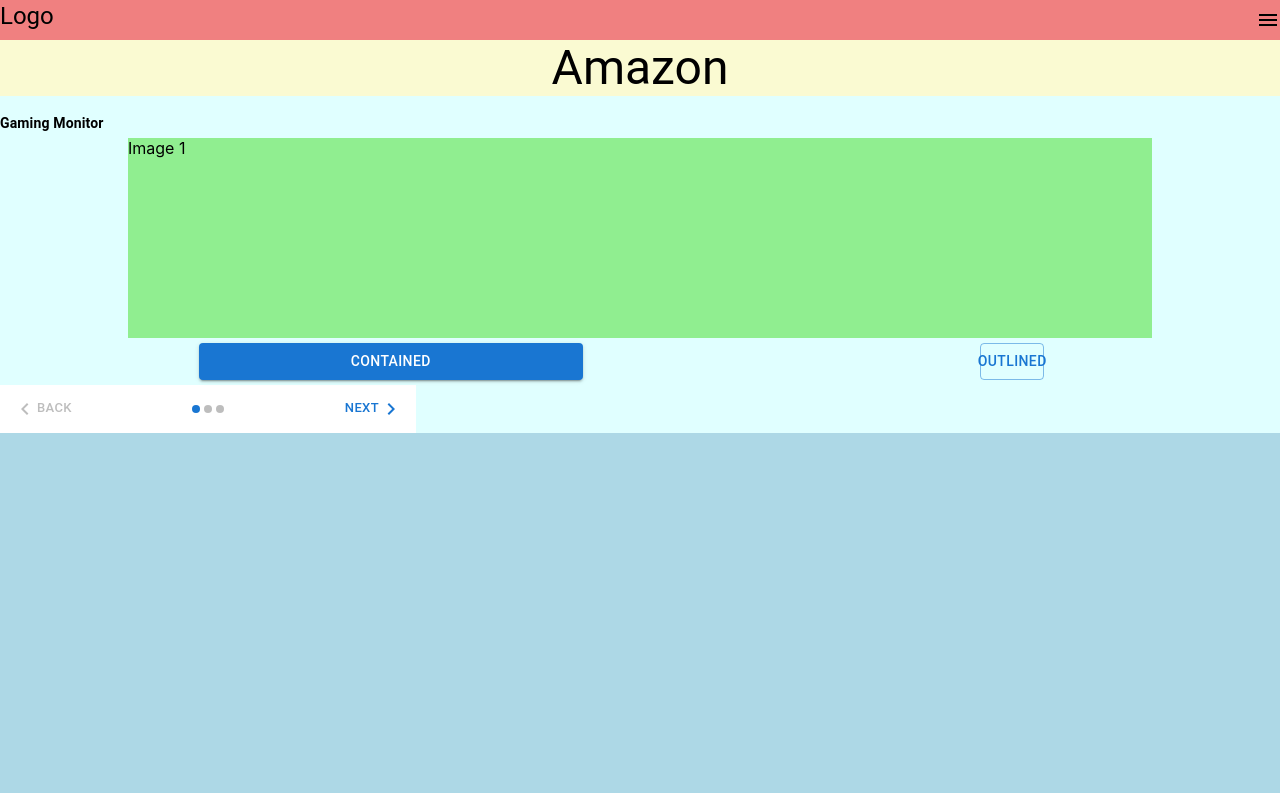
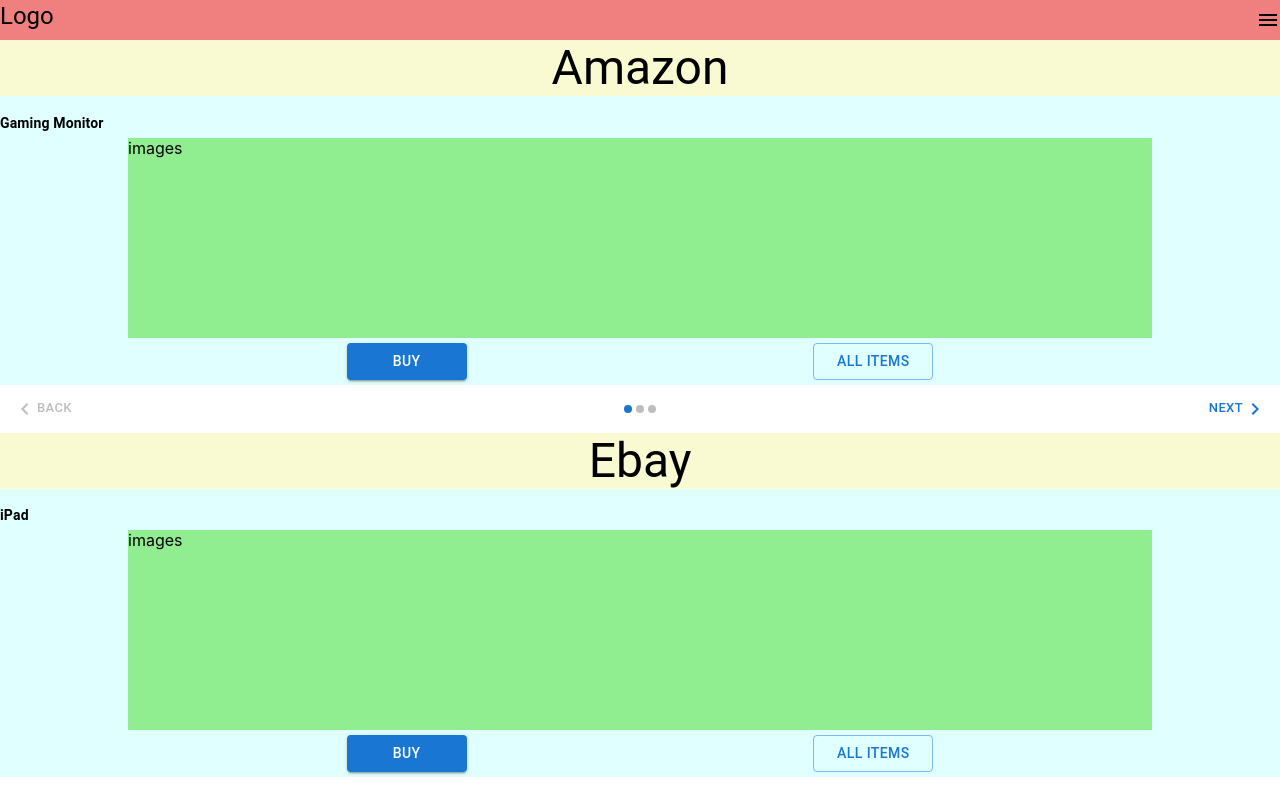
Before and after one commit to santiav4/niche-items, a React (Create React App) app: page / in a window 1280 px wide. Shown: the top 793 px of the page. Built offline with nearby package versions, Linux system fonts and the light colour scheme.

Commit message:
map data

```diff
--- a/src/components/Carousel.jsx
+++ b/src/components/Carousel.jsx
@@ -22,12 +22,9 @@ export default function DotsMobileStepper({ activeStep, setActiveStep }) {
       steps={3}
       position="static"
       activeStep={activeStep}
-            sx={{ maxWidth: 400, flexGrow: 1 }}
+      sx={{ flexGrow: 1 }}
       nextButton={
-                <Button
-                    size="small"
-                    onClick={handleNext}
-                    disabled={activeStep === 2}>
+        <Button size="small" onClick={handleNext} disabled={activeStep === 2}>
           Next
           {theme.direction === "rtl" ? (
             <KeyboardArrowLeft />
@@ -37,10 +34,7 @@ export default function DotsMobileStepper({ activeStep, setActiveStep }) {
         </Button>
       }
       backButton={
-                <Button
-                    size="small"
-                    onClick={handleBack}
-                    disabled={activeStep === 0}>
+        <Button size="small" onClick={handleBack} disabled={activeStep === 0}>
           {theme.direction === "rtl" ? (
             <KeyboardArrowRight />
           ) : (
--- a/src/components/HomeStore.jsx
+++ b/src/components/HomeStore.jsx
@@ -3,14 +3,17 @@ import { Box } from "@mui/system";
 import Typography from "@mui/material/Typography";
 import Button from "@mui/material/Button";
 import Carousel from "./Carousel";
-import { Link } from "react-router-dom";
+import { Link, useParams } from "react-router-dom";
 
 import { STORES_INFO } from "../data";
 const HomeStore = () => {
   const stores = STORES_INFO;
   const [activeStep, setActiveStep] = React.useState(0);
+  let { id } = useParams();
   return (
-        <Box key={0} sx={{ backgroundColor: "lightcyan" }}>
+    <Box>
+      {stores.map((store) => (
+        <Box key={store.id} sx={{ backgroundColor: "lightcyan" }}>
           <Typography
             sx={{
               textAlign: "center",
@@ -18,15 +21,17 @@ const HomeStore = () => {
             }}
             variant="h3"
             component="div"
-                gutterBottom>
-                {stores[activeStep].store}
+            gutterBottom
+          >
+            {store.store}
           </Typography>
           <Box sx={{ width: "100%" }}>
             <Typography
               sx={{ fontWeight: "bold" }}
               variant="body2"
-                    gutterBottom>
-                    {stores[activeStep].item}
+              gutterBottom
+            >
+              {store.item[0]}
             </Typography>
             <Box
               sx={{
@@ -34,33 +39,36 @@ const HomeStore = () => {
                 height: "200px",
                 backgroundColor: "lightgreen",
                 margin: "0 auto 5px auto",
-                    }}>
-                    {stores[activeStep].image}
+              }}
+            >
+              images
             </Box>
             <Box
               sx={{
                 display: "flex",
-                        justifyContent: "space-around",
+                justifyContent: "space-evenly",
                 alignItems: "center",
-                    }}>
+              }}
+            >
               <Button
-                        sx={{ width: "30%", marginBottom: "5px" }}
-                        variant="contained">
-                        Contained
+                sx={{ marginBottom: "5px", width: "120px" }}
+                variant="contained"
+              >
+                Buy
               </Button>
-                    <Link>
+              <Link to={`/storeItems/${store.id}`}>
                 <Button
-                            sx={{ width: "30%", marginBottom: "5px" }}
-                            variant="outlined">
-                            Outlined
+                  sx={{ marginBottom: "5px", width: "120px" }}
+                  variant="outlined"
+                >
+                  All Items
                 </Button>
               </Link>
             </Box>
-                <Carousel
-                    activeStep={activeStep}
-                    setActiveStep={setActiveStep}
-                />
+            <Carousel activeStep={activeStep} setActiveStep={setActiveStep} />
           </Box>
+        </Box>
+      ))}
     </Box>
   );
 };
--- a/src/components/StoreItems.jsx
+++ b/src/components/StoreItems.jsx
@@ -1,5 +1,9 @@
+import { useParams } from "react-router-dom";
+
 const StoreItems = () => {
-    return <div>StoreItems</div>;
+  let { id } = useParams();
+  console.log(id);
+  return <div>StoreItems</div>;
 };
 
 export default StoreItems;
--- a/src/components/TopNav.jsx
+++ b/src/components/TopNav.jsx
@@ -9,7 +9,10 @@ const TopNav = () => {
         display: "flex",
         justifyContent: "space-between",
         alignItems: "center",
-            }}>
+        position: "sticky",
+        top: "0",
+      }}
+    >
       <Typography variant="h5" component="div" gutterBottom>
         Logo
       </Typography>
--- a/src/data.js
+++ b/src/data.js
@@ -2,19 +2,19 @@ export const STORES_INFO = [
   {
     id: 0,
     store: "Amazon",
-        item: "Gaming Monitor",
-        image: "Image 1",
+    item: ["Gaming Monitor", "CPU", "Graphics Card"],
+    image: ["Image 1", "Image 2", "Image 3"],
   },
   {
     id: 1,
     store: "Ebay",
-        item: "Ipad Pro",
-        image: "Image 2",
+    item: ["iPad", "iPhone", "MAC Book Pro"],
+    image: ["Image 1", "Image 2", "Image 3"],
   },
   {
     id: 2,
     store: "New Egg",
-        item: "RTX 3070",
-        image: "Image 3",
+    item: ["Gaming Chair", "Desktop", "Headphones"],
+    image: ["Image 1", "Image 2", "Image 3"],
   },
 ];
```
Also changed, not shown: src/App.js (indentation only). Lines whose indentation alone changed are shown as unchanged.
